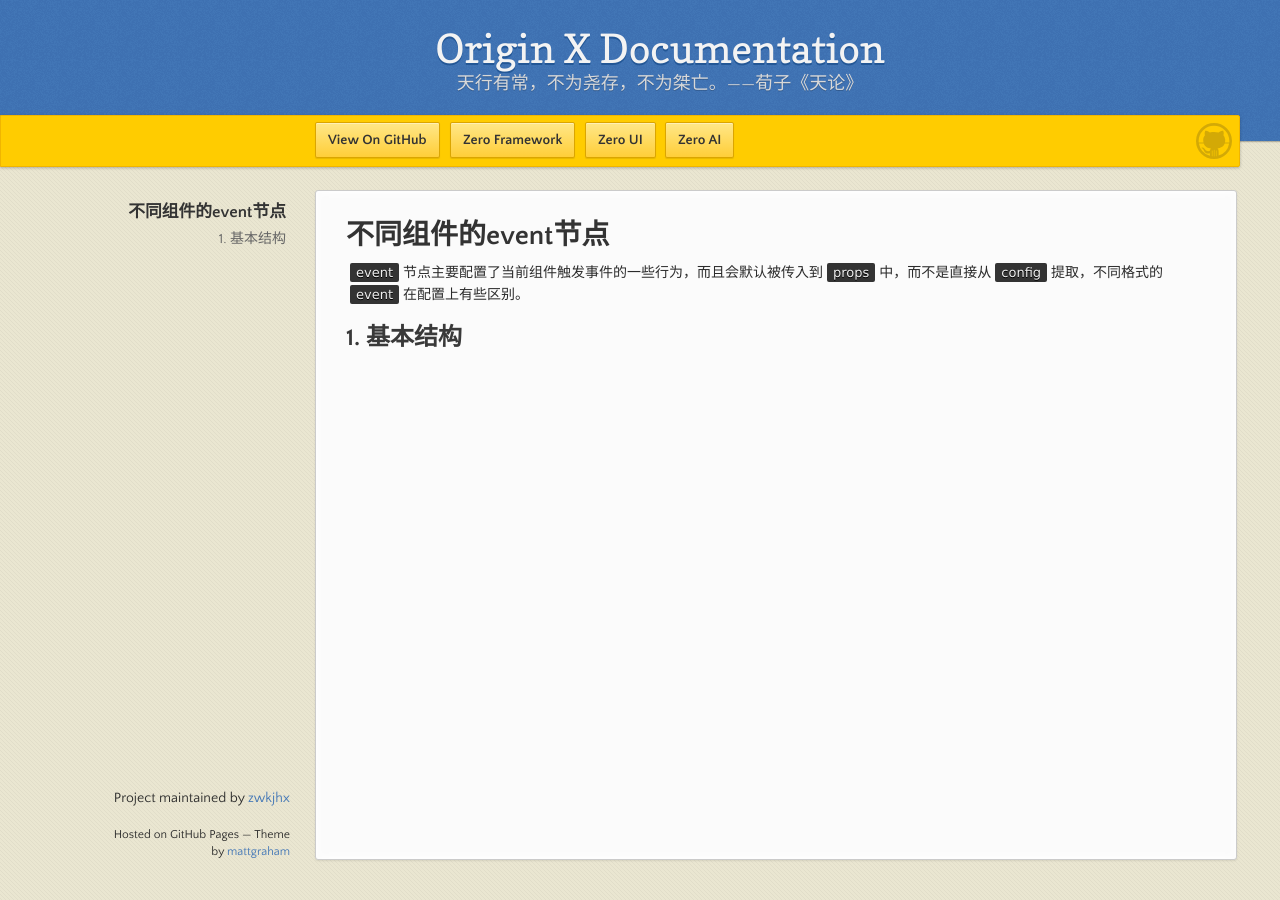
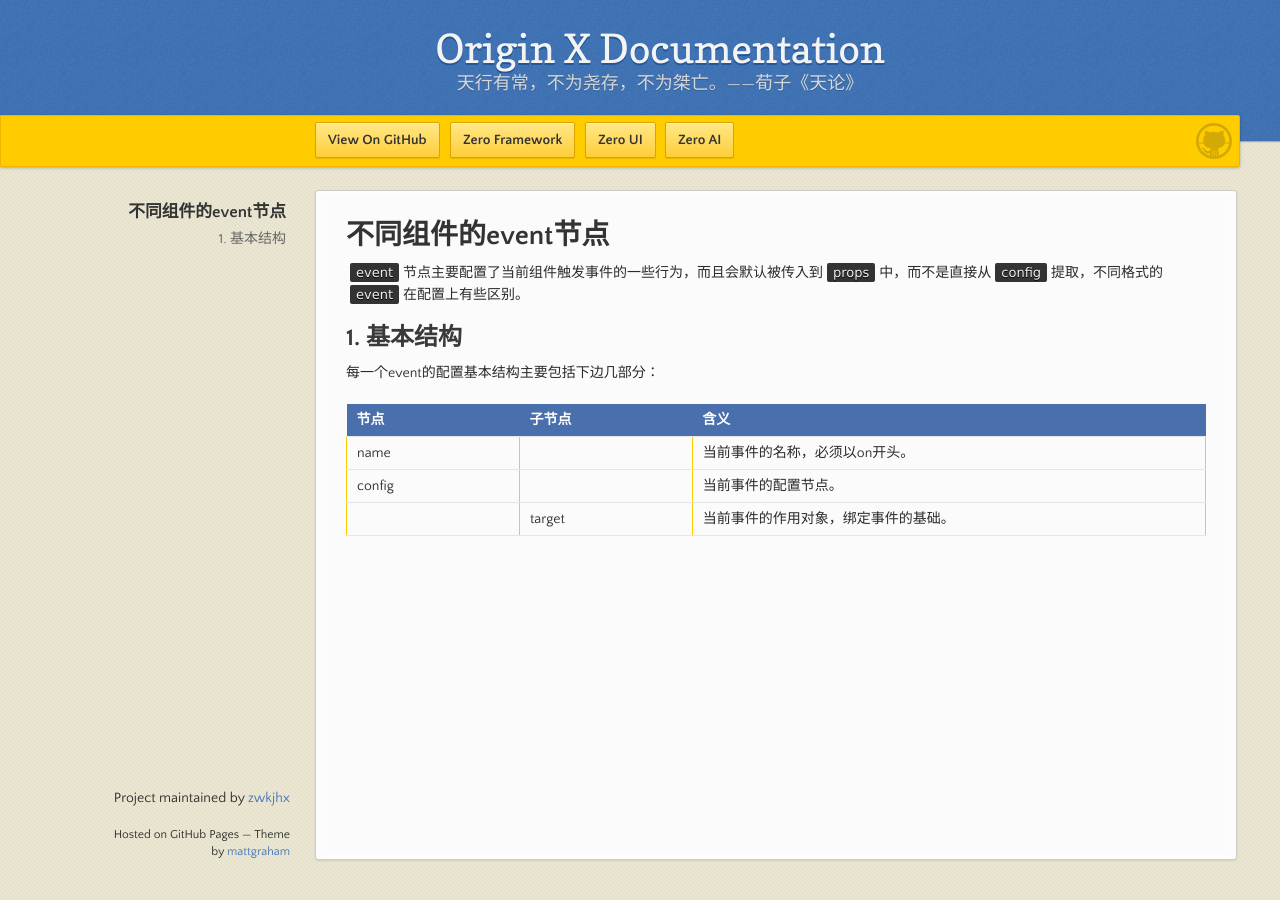
Before and after one commit to zwkjhx/ox-doc, a Jekyll site: the page built from specification/3-origin-xgui-fan/spo-015-bu-tong-zu-jian-de-event-jie-dian.md, in a window 1280 px wide. Built offline with Jekyll 4.4.1, drawn with Linux system fonts in a browser that asks for light colours; our own code applies the rules of GitHub Pages for plain Markdown files.

Commit message:
Updates specification/3-origin-xgui-fan/spo-015-bu-tong-zu-jian-de-event-jie-dian.md
Auto commit by GitBook Editor

```diff
--- a/specification/3-origin-xgui-fan/spo-015-bu-tong-zu-jian-de-event-jie-dian.md
+++ b/specification/3-origin-xgui-fan/spo-015-bu-tong-zu-jian-de-event-jie-dian.md
@@ -3,3 +3,11 @@
 `event`节点主要配置了当前组件触发事件的一些行为，而且会默认被传入到`props`中，而不是直接从`config`提取，不同格式的`event`在配置上有些区别。
 
 ## 1. 基本结构
+
+每一个event的配置基本结构主要包括下边几部分：
+
+| 节点 | 子节点 | 含义 |
+| :--- | :--- | :--- |
+| name |  | 当前事件的名称，必须以on开头。 |
+| config |  | 当前事件的配置节点。 |
+|  | target | 当前事件的作用对象，绑定事件的基础。 |
```
